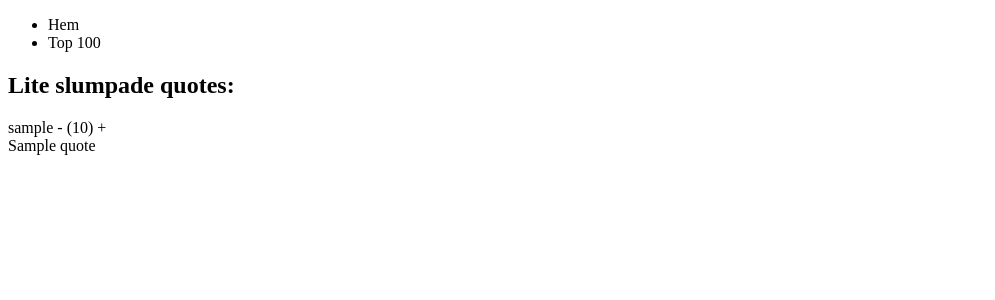
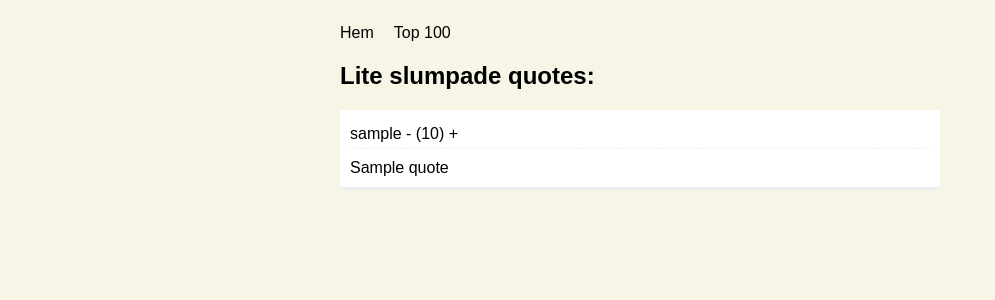
Before and after one commit to rinti/bash-clone, a Django app: template bash/templates/home.html in a window 1280 px wide. Shown: the top 300 px of the page, without its empty margins (0-995 px from the left). Run offline with Django 3.2, Linux system fonts and the light colour scheme; the template is opened without the code that fills it: most values are stand-ins (such as "Sample title", 1, 10 or a date in 2020); data that the repository does not hold is empty.

Commit message:
super simple styling, remove map file from git

```diff
--- a/assets/scss/styles.scss
+++ b/assets/scss/styles.scss
@@ -0,0 +1,37 @@
+$bg-color: #f7f5e6;
+
+body {
+  background-color: $bg-color;
+  font-family: Lucida, Arial;
+}
+
+section, header {
+  width: 600px;
+  margin: 0 auto;
+}
+
+header {
+  ul {
+    padding: 0;
+
+    li {
+      float: left;
+      list-style-type: none;
+      margin-right: 20px;
+    }
+  }
+  overflow: auto;
+}
+
+.quote {
+  background: #fff;
+  border-bottom: 3px solid #eee;
+  margin-bottom: 40px;
+  padding: 10px;
+
+  .meta {
+    border-bottom: 1px dashed #f1f1f1;
+    padding: 5px 0;
+    margin-bottom: 10px;
+  }
+}
--- a/base/static/css/styles.css
+++ b/base/static/css/styles.css
@@ -1,3 +1,28 @@
+body {
+  background-color: #f7f5e6;
+  font-family: Lucida, Arial; }
 
+section, header {
+  width: 600px;
+  margin: 0 auto; }
+
+header {
+  overflow: auto; }
+  header ul {
+    padding: 0; }
+    header ul li {
+      float: left;
+      list-style-type: none;
+      margin-right: 20px; }
+
+.quote {
+  background: #fff;
+  border-bottom: 3px solid #eee;
+  margin-bottom: 40px;
+  padding: 10px; }
+  .quote .meta {
+    border-bottom: 1px dashed #f1f1f1;
+    padding: 5px 0;
+    margin-bottom: 10px; }
 
 /*# sourceMappingURL=styles.css.map */
```
Also changed, not shown: 2 other files.
